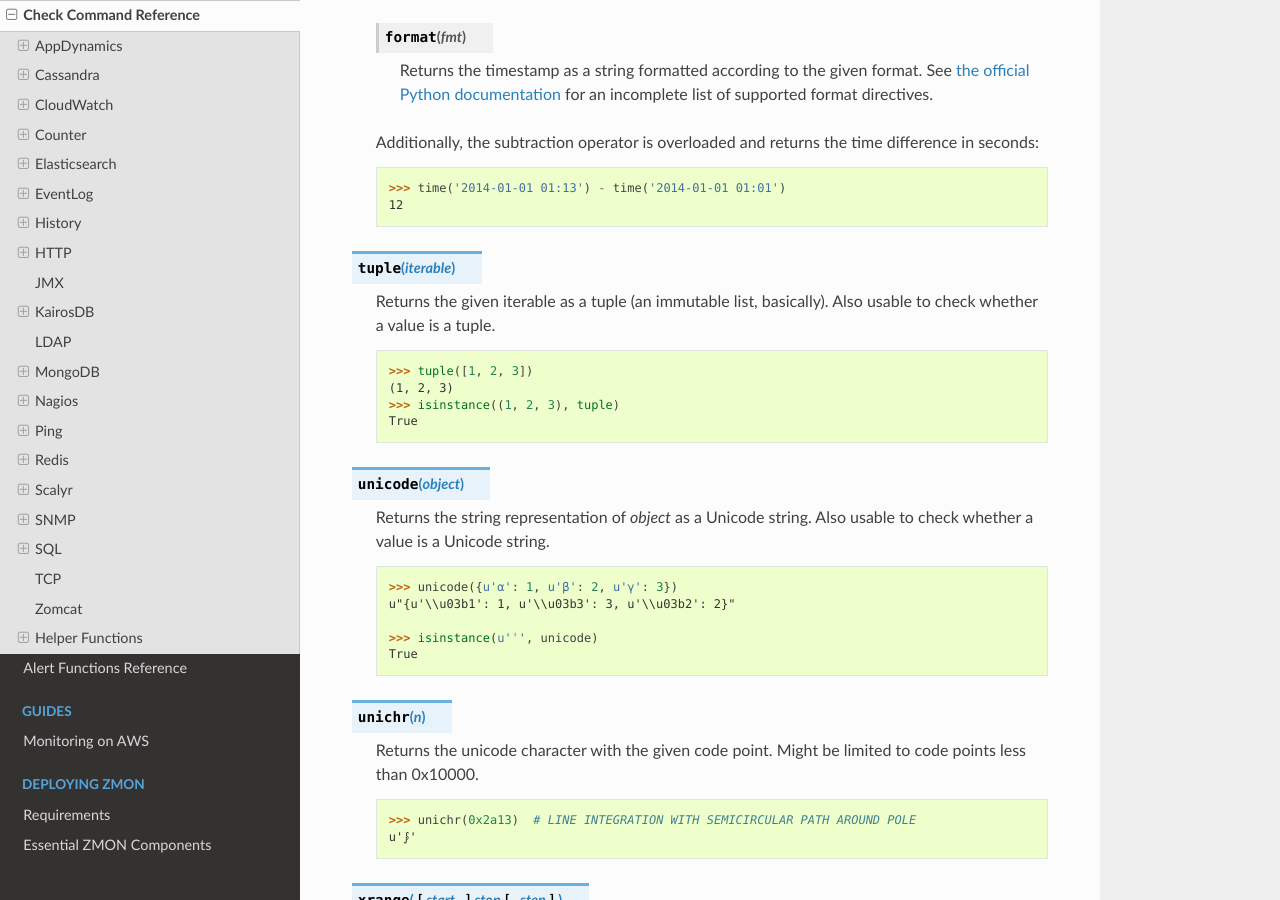
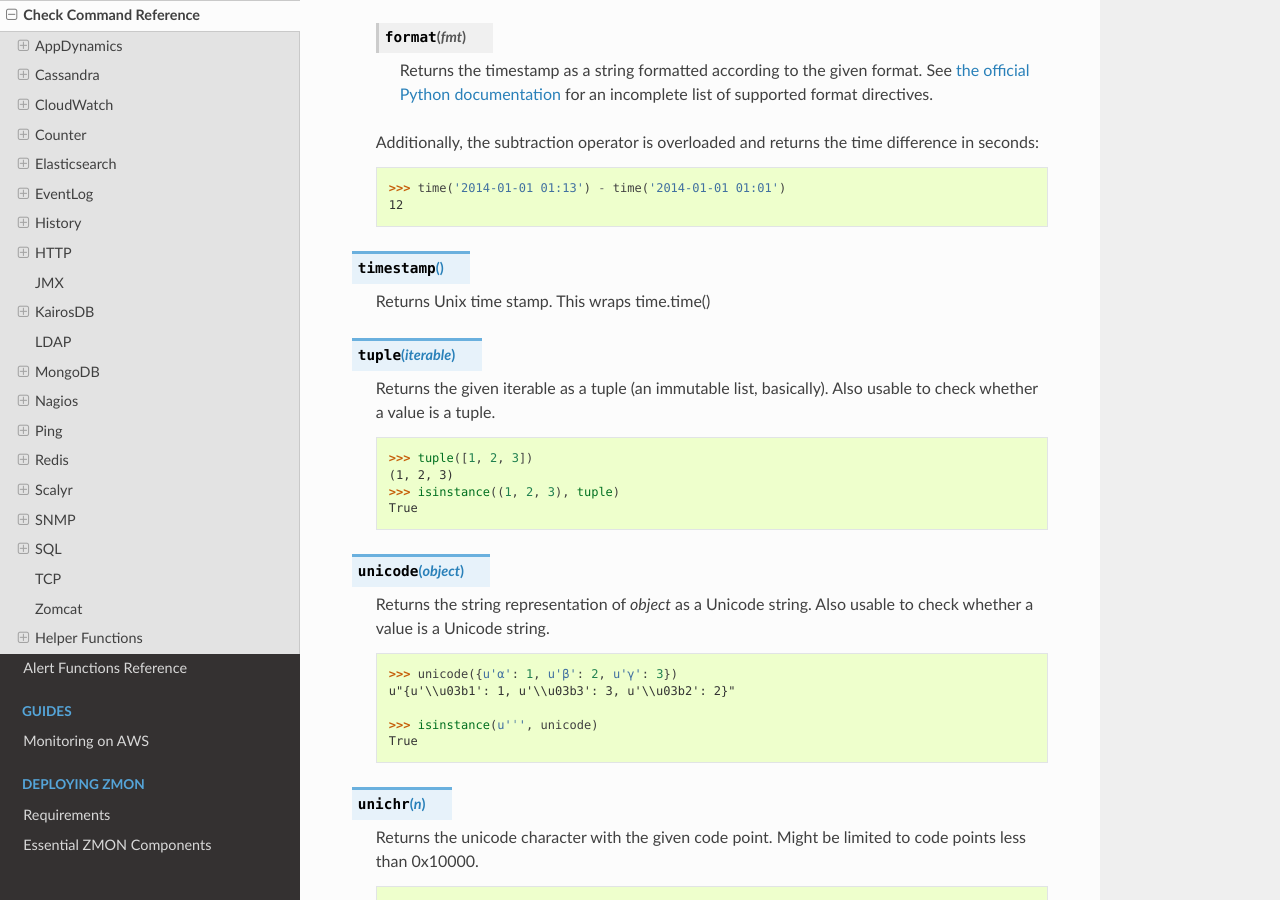
Before and after one commit to zalando-zmon/zmon-docs, a Sphinx documentation site: the page built from docs/user/check-commands.rst, in a window 1280 px wide and 900 px high, scrolled down 42982 px. Built offline with Sphinx 7.4.7 and the Read the Docs theme 2.0.0, drawn with Linux system fonts in a browser that asks for light colours.

Commit message:
Add timestamp() function to documentation

```diff
--- a/docs/user/check-commands.rst
+++ b/docs/user/check-commands.rst
@@ -531,6 +531,10 @@ The following general-purpose functions are available in check commands:
         >>> time('2014-01-01 01:13') - time('2014-01-01 01:01')
         12
 
+.. py:function:: timestamp()
+
+    Returns Unix time stamp. This wraps time.time()
+
 
 .. py:function:: tuple(iterable)
 
```
